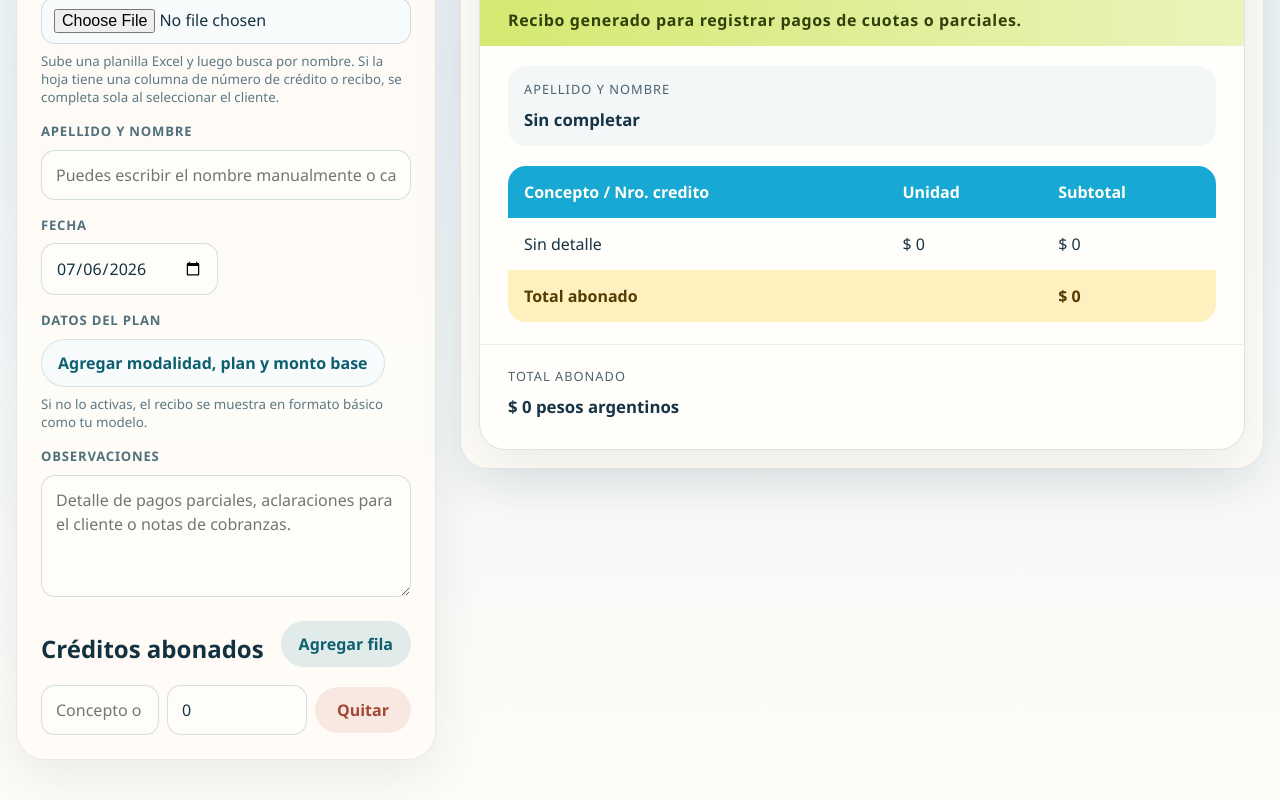
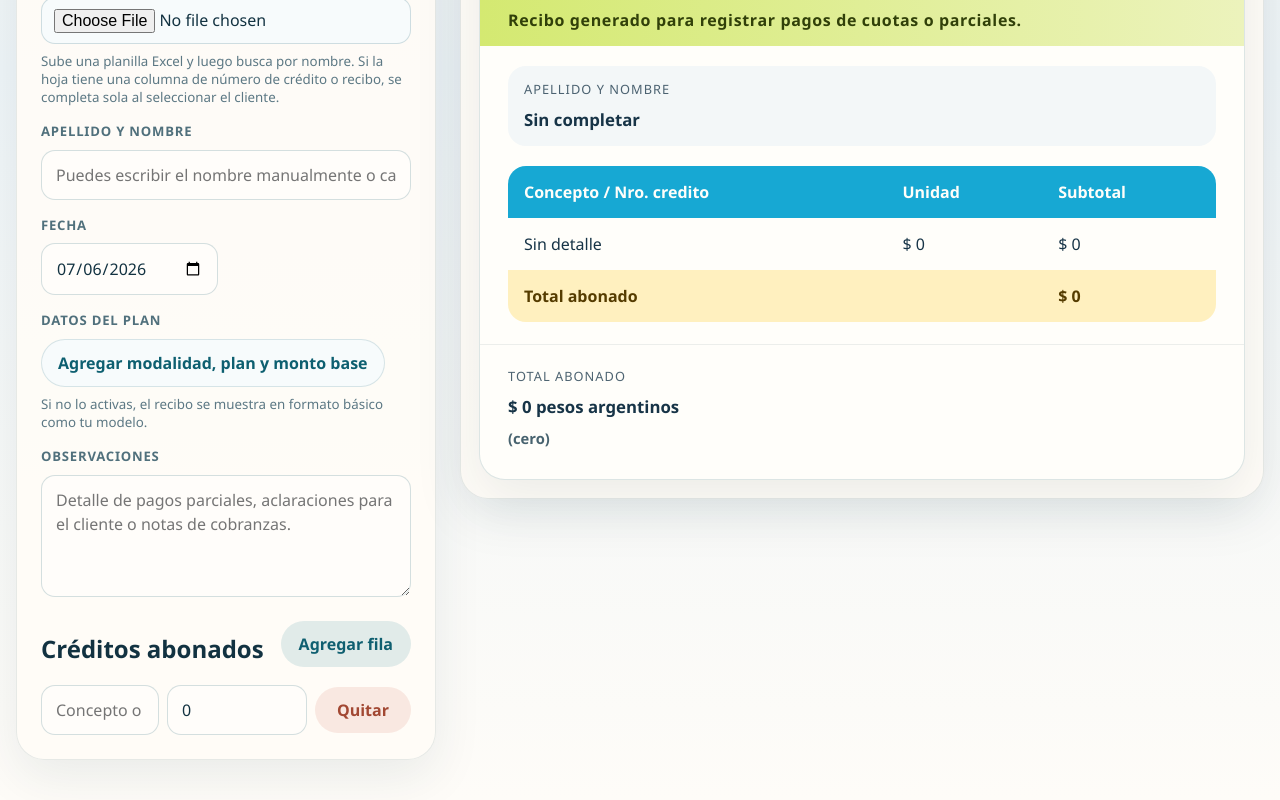
Before and after one commit to Santiagoecrespo/PROYECTO_JARDIN, a React (Vite) app: page / in a window 1280 px wide. Shown: the part 604-1404 px from the top of the page. Built offline with nearby package versions, Linux system fonts and the light colour scheme.

Commit message:
numero a letras

```diff
--- a/src/App.css
+++ b/src/App.css
@@ -616,6 +616,15 @@
   justify-content: flex-start;
 }
 
+.amount-in-words {
+  display: block;
+  margin-top: 8px;
+  color: #48636f;
+  font-size: 0.92rem;
+  font-weight: 800;
+  line-height: 1.5;
+}
+
 @media (max-width: 1120px) {
   .workspace-grid,
   .hero-banner {
--- a/src/App.jsx
+++ b/src/App.jsx
@@ -25,6 +25,111 @@ const formatDate = (value) => {
   return new Intl.DateTimeFormat('es-AR', { timeZone: 'UTC' }).format(
     new Date(`${value}T00:00:00`),
   )
+}
+
+const SMALL_NUMBER_WORDS = [
+  'cero',
+  'uno',
+  'dos',
+  'tres',
+  'cuatro',
+  'cinco',
+  'seis',
+  'siete',
+  'ocho',
+  'nueve',
+  'diez',
+  'once',
+  'doce',
+  'trece',
+  'catorce',
+  'quince',
+  'dieciséis',
+  'diecisiete',
+  'dieciocho',
+  'diecinueve',
+  'veinte',
+  'veintiuno',
+  'veintidós',
+  'veintitrés',
+  'veinticuatro',
+  'veinticinco',
+  'veintiséis',
+  'veintisiete',
+  'veintiocho',
+  'veintinueve',
+]
+
+const TENS_WORDS = ['', '', 'veinte', 'treinta', 'cuarenta', 'cincuenta', 'sesenta', 'setenta', 'ochenta', 'noventa']
+
+const HUNDREDS_WORDS = [
+  '',
+  'ciento',
+  'doscientos',
+  'trescientos',
+  'cuatrocientos',
+  'quinientos',
+  'seiscientos',
+  'setecientos',
+  'ochocientos',
+  'novecientos',
+]
+
+const numberToSpanishWords = (value) => {
+  const integerValue = Math.trunc(Math.abs(Number(value) || 0))
+
+  if (integerValue < 30) {
+    return SMALL_NUMBER_WORDS[integerValue]
+  }
+
+  if (integerValue < 100) {
+    const tens = Math.trunc(integerValue / 10)
+    const remainder = integerValue % 10
+
+    return remainder === 0
+      ? TENS_WORDS[tens]
+      : `${TENS_WORDS[tens]} y ${numberToSpanishWords(remainder)}`
+  }
+
+  if (integerValue === 100) {
+    return 'cien'
+  }
+
+  if (integerValue < 1000) {
+    const hundreds = Math.trunc(integerValue / 100)
+    const remainder = integerValue % 100
+
+    return remainder === 0
+      ? HUNDREDS_WORDS[hundreds]
+      : `${HUNDREDS_WORDS[hundreds]} ${numberToSpanishWords(remainder)}`
+  }
+
+  if (integerValue < 1000000) {
+    const thousands = Math.trunc(integerValue / 1000)
+    const remainder = integerValue % 1000
+    const thousandsWords = thousands === 1 ? 'mil' : `${numberToSpanishWords(thousands)} mil`
+
+    return remainder === 0 ? thousandsWords : `${thousandsWords} ${numberToSpanishWords(remainder)}`
+  }
+
+  const millions = Math.trunc(integerValue / 1000000)
+  const remainder = integerValue % 1000000
+  const millionsWords = millions === 1 ? 'un millón' : `${numberToSpanishWords(millions)} millones`
+
+  return remainder === 0 ? millionsWords : `${millionsWords} ${numberToSpanishWords(remainder)}`
+}
+
+const formatAmountInWords = (value) => {
+  const numericValue = Math.round((Number(value) || 0) * 100) / 100
+  const integerValue = Math.trunc(numericValue)
+  const decimals = Math.round((numericValue - integerValue) * 100)
+  const amountInWords = numberToSpanishWords(integerValue)
+
+  if (decimals === 0) {
+    return amountInWords
+  }
+
+  return `${amountInWords} con ${String(decimals).padStart(2, '0')}/100`
 }
 
 const roundToSingleDecimal = (value) => Math.round((value + Number.EPSILON) * 10) / 10
@@ -1033,6 +1138,7 @@ function App() {
               <div>
                 <span>Total abonado</span>
                 <strong>{formatCurrency(totalPaid)} pesos argentinos</strong>
+                <small className="amount-in-words">({formatAmountInWords(totalPaid)})</small>
               </div>
               {showExtendedReceipt ? (
                 <>
```
